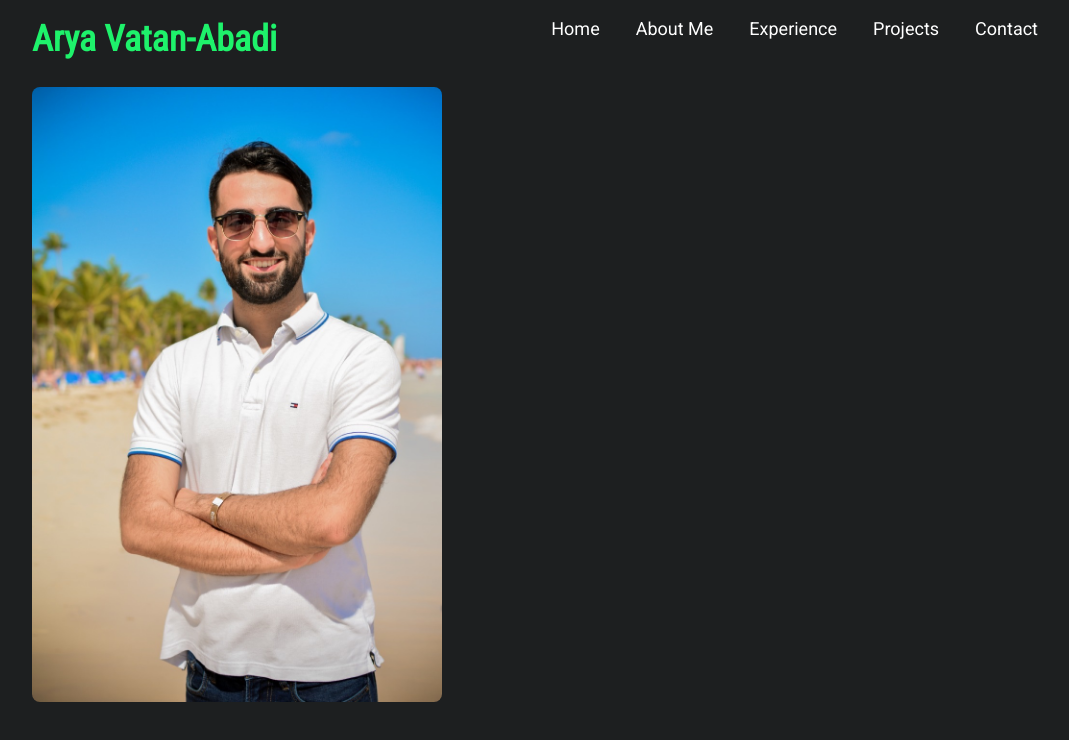
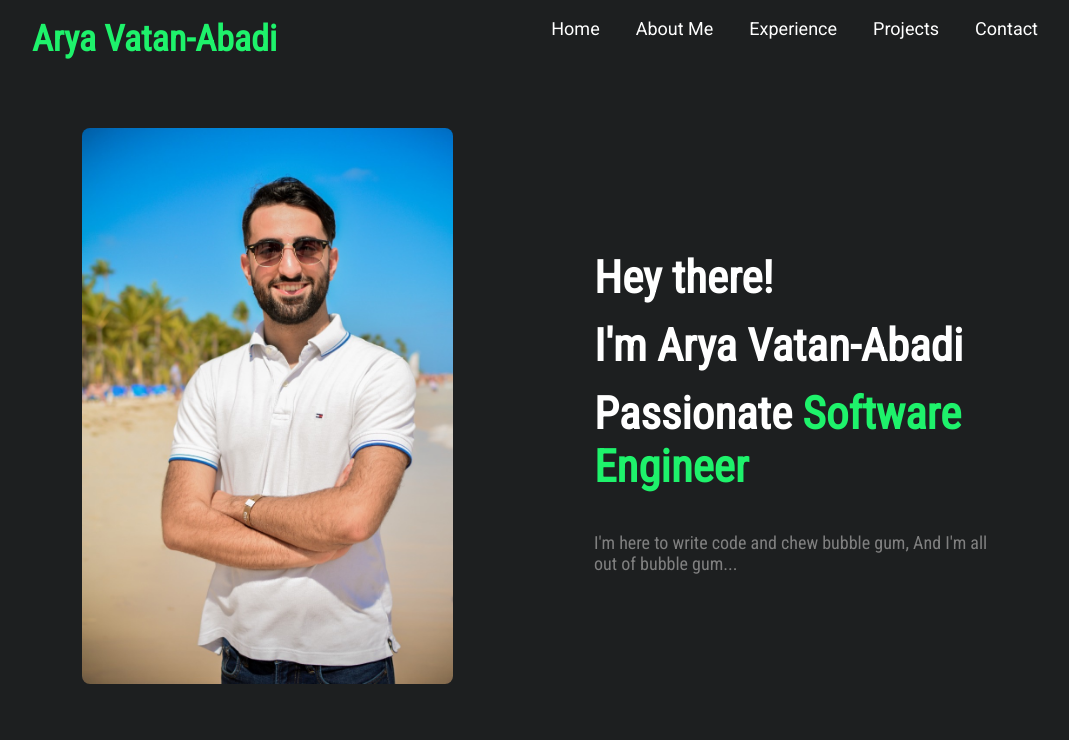
Before and after one commit to aryavatan/aryavatan.github.io, an Angular app: page / in a window 1280 px wide. Shown: the top 740 px of the page, without its empty margins (96-1165 px from the left). Built offline with nearby package versions, Linux system fonts and the light colour scheme.

Commit message:
Added text to home page
"Hey there! I'm Arya Vatan-Abadi, Passionate Software Engineer" + bubble gum quote. Also added some styling to make it look nice(r)

```diff
--- a/src/app/home/home.component.html
+++ b/src/app/home/home.component.html
@@ -1 +1,13 @@
-<img src="../../assets/Beach.JPG" alt="Arya">
+<div class="clearfix">
+    <div class="box">
+        <img src="../../assets/Beach.JPG" alt="Arya">
+    </div>
+
+    <div class="box" id="text">
+        <h1>Hey there!</h1>
+        <h1>I'm Arya Vatan-Abadi</h1>
+        <h1>Passionate <span class="title">Software Engineer</span></h1>
+        <br>
+        <p>I'm here to write code and chew bubble gum, And I'm all out of bubble gum...</p>
+    </div>
+</div>
--- a/src/app/home/home.component.scss
+++ b/src/app/home/home.component.scss
@@ -1,10 +1,48 @@
+$primary:rgb(30, 242, 107);
+
 img {
     border-radius: 8px;
 
     width: auto;
     height: auto;
-    max-width: 40%;
-    max-height: 40%;
+    max-width: 90%;
+    max-height: 90%;
+}
 
-    margin-top: 0.5em;
+div#text{
+    margin-top: 6em;
+
+    h1 {
+        font-family: 'Roboto Condensed', sans-serif;
+        color: white;
+        font-size: 250%;
+        margin: 0;
+        margin-top: 15px;
+    }
+
+    span.title {
+        color: $primary;
+    }
+
+    p {
+        font-family: 'Roboto Condensed', sans-serif;
+        color: darken(white, 50%);
+    }
 }
+
+
+* {
+    box-sizing: border-box;
+}
+
+.box {
+    float: left;
+    width: 50%;
+    padding: 50px;
+}
+
+.clearfix::after {
+    content: "";
+    clear: both;
+    display: table;
+}
```
